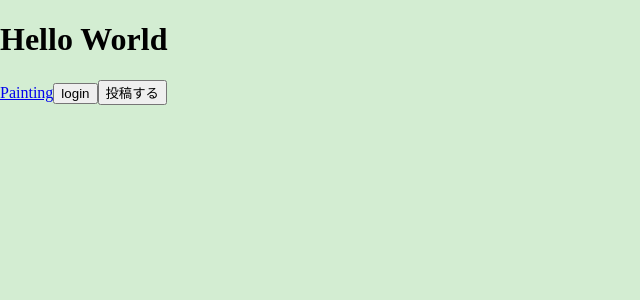
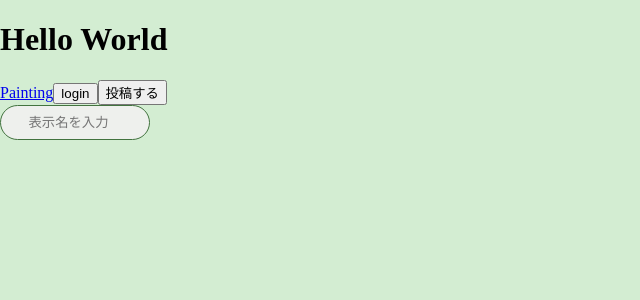
Before and after one commit to Semi-koron/korocupFrontend2024, a Next.js app: page / in a window 1280 px wide. Shown: the top 300 px of the page, without its empty margins (0-640 px from the left). Built offline with nearby package versions, Linux system fonts and the light colour scheme; no server answers.

Commit message:
nameタグつくりました

```diff
--- /dev/null
+++ b/src/app/components/displayname/name.module.css
@@ -0,0 +1,9 @@
+.kennsaku_bar {
+  border: solid 1px #42733f;
+  text-align: center;
+  background-color: #eef0ed;
+  border-radius: 30px;
+  width: 150px;
+  height: 35px;
+  display: flex;
+}
--- /dev/null
+++ b/src/app/components/displayname/page.tsx
@@ -0,0 +1,13 @@
+import Styles from "./name.module.css";
+
+export default function Displayname() {
+  return (
+    <>
+      <input
+        className={Styles.kennsaku_bar}
+        type="search"
+        placeholder="表示名を入力"
+      />
+    </>
+  );
+}
--- a/src/app/page.tsx
+++ b/src/app/page.tsx
@@ -10,7 +10,7 @@ import { modalstyle } from "./components/modal/modal";
 import Modal from "react-modal";
 import Link from "next/link";
 import buttons from "./components/buttons/editbutton/page";
-import Profilebutton from "./components/buttons/icon.profilebutton/page";
+import Displayname from "./components/displayname/page";
 
 const auth = getAuth(app);
 
@@ -77,6 +77,7 @@ export default function Home() {
           <button onClick={makeCanvas}>キャンバスを作製する</button>
         </div>
       </Modal>
+      <Displayname />
     </>
   );
 }
```
